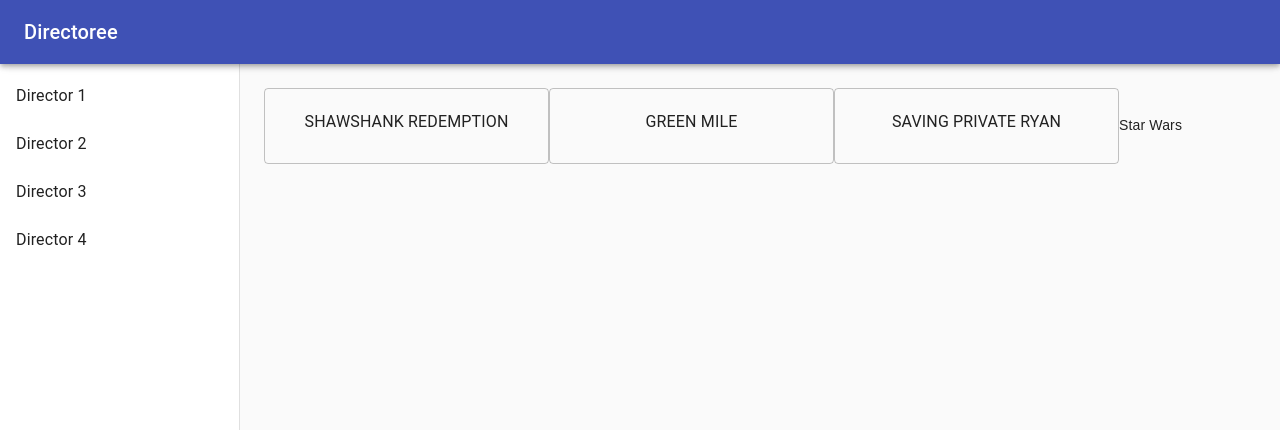
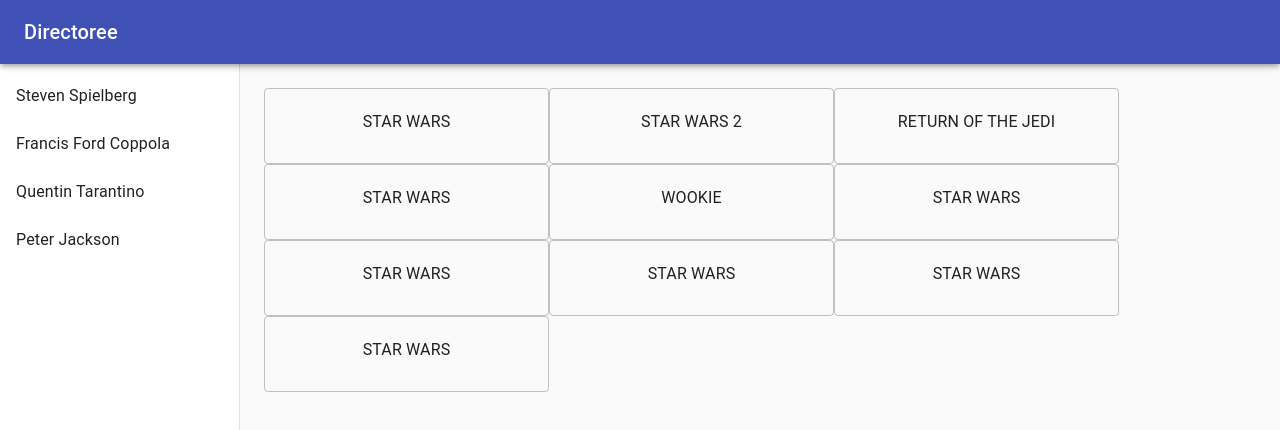
Before and after one commit to russelltchang/directoree, a React app: page / in a window 1280 px wide. Shown: the top 430 px of the page. Built offline with nearby package versions, Linux system fonts and the light colour scheme.

Commit message:
pass props

```diff
--- a/src/components/App.js
+++ b/src/components/App.js
@@ -40,7 +40,7 @@
 export default function App() {
   const classes = useStyles();
   const [director, setDirector] = useState('Steven Spielberg');
-  const directors = ['Director 1', 'Director 2', 'Director 3', 'Director 4']
+  const directors = ['Steven Spielberg', 'Francis Ford Coppola', 'Quentin Tarantino', 'Peter Jackson']
 
   return (
     <div className={classes.root}>
@@ -62,9 +62,9 @@
         <Toolbar />
         <div className={classes.drawerContainer}>
           <List>
-            {directors.map((text, i) => (
-              <ListItem button key={i}>
-                <ListItemText primary={text} />
+            {directors.map((director, i) => (
+              <ListItem button key={i} onClick={()=>setDirector(director)}>
+                <ListItemText primary={director} />
               </ListItem>
             ))}
           </List>
@@ -72,8 +72,7 @@
       </Drawer>
       <main className={classes.content}>
         <Toolbar />
-        <Movies/>
-        {data['Steven Spielberg'][0].name}
+        <Movies director={director}/>
       </main>
     </div>
   );
--- a/src/components/Movies.js
+++ b/src/components/Movies.js
@@ -1,4 +1,5 @@
 import React from "react";
+import { data } from "./data.js"
 import Card from '@material-ui/core/Button';
 import CardContent from '@material-ui/core/CardContent';
 import Typography from '@material-ui/core/Typography';
@@ -15,13 +16,11 @@
   }
 
   render() {
-    var movieList = ['Shawshank Redemption', 'Green Mile', 'Saving Private Ryan']
-    //take the above out...use props and a separate data file to pull movies on click
-    var movies = movieList.map((movie, i)=>
+      var cards = data[this.props.director].map((movie, i)=>
       <Card style={style.movie} variant="outlined">
         <CardContent>
           <Typography>
-            {movie}
+            {movie.name}
           </Typography>
         </CardContent>
       </Card>
@@ -29,7 +28,7 @@
 
     return (
       <>
-        {movies}
+        {cards}
       </>
     )
   }
--- a/src/components/data.js
+++ b/src/components/data.js
@@ -1,6 +1,11 @@
 var data = {
-      'Steven Spielberg': [{'name': 'Star Wars', 'year': '1979', 'rating': 7.7}, {'name': 'Star Wars', 'year': '1979', 'rating': 7.7}, {'name': 'Star Wars', 'year': '1979', 'rating': 7.7}, {'name': 'Star Wars', 'year': '1979', 'rating': 7.7}, {'name': 'Star Wars', 'year': '1979', 'rating': 7.7}, {'name': 'Star Wars', 'year': '1979', 'rating': 7.7}, {'name': 'Star Wars', 'year': '1979', 'rating': 7.7}, {'name': 'Star Wars', 'year': '1979', 'rating': 7.7}, {'name': 'Star Wars', 'year': '1979', 'rating': 7.7}, {'name': 'Star Wars', 'year': '1979', 'rating': 7.7}],
-      'Francis Ford Coppola': []
+      'Steven Spielberg': [{'name': 'Star Wars', 'year': '1979', 'rating': 7.7}, {'name': 'Star Wars 2', 'year': '1979', 'rating': 7.7}, {'name': 'Return of the Jedi', 'year': '1979', 'rating': 7.7}, {'name': 'Star Wars', 'year': '1979', 'rating': 7.7}, {'name': 'Wookie', 'year': '1979', 'rating': 7.7}, {'name': 'Star Wars', 'year': '1979', 'rating': 7.7}, {'name': 'Star Wars', 'year': '1979', 'rating': 7.7}, {'name': 'Star Wars', 'year': '1979', 'rating': 7.7}, {'name': 'Star Wars', 'year': '1979', 'rating': 7.7}, {'name': 'Star Wars', 'year': '1979', 'rating': 7.7}],
+
+      'Francis Ford Coppola': [{'name': 'Godfather', 'year': '1979', 'rating': 7.7}, {'name': 'Star Wars', 'year': '1979', 'rating': 7.7}, {'name': 'Star Wars', 'year': '1979', 'rating': 7.7}, {'name': 'Star Wars', 'year': '1979', 'rating': 7.7}, {'name': 'Star Wars', 'year': '1979', 'rating': 7.7}, {'name': 'Star Wars', 'year': '1979', 'rating': 7.7}, {'name': 'Star Wars', 'year': '1979', 'rating': 7.7}, {'name': 'Star Wars', 'year': '1979', 'rating': 7.7}, {'name': 'Star Wars', 'year': '1979', 'rating': 7.7}, {'name': 'Star Wars', 'year': '1979', 'rating': 7.7}],
+
+      'Quentin Tarantino' : [{'name': 'Pulp Fiction', 'year': '1979', 'rating': 7.7}, {'name': 'Star Wars', 'year': '1979', 'rating': 7.7}, {'name': 'Star Wars', 'year': '1979', 'rating': 7.7}, {'name': 'Star Wars', 'year': '1979', 'rating': 7.7}, {'name': 'Star Wars', 'year': '1979', 'rating': 7.7}, {'name': 'Star Wars', 'year': '1979', 'rating': 7.7}, {'name': 'Star Wars', 'year': '1979', 'rating': 7.7}, {'name': 'Star Wars', 'year': '1979', 'rating': 7.7}, {'name': 'Star Wars', 'year': '1979', 'rating': 7.7}, {'name': 'Star Wars', 'year': '1979', 'rating': 7.7}],
+
+      'Peter Jackson' : [{'name': 'LOTR', 'year': '1979', 'rating': 7.7}, {'name': 'Star Wars', 'year': '1979', 'rating': 7.7}, {'name': 'Star Wars', 'year': '1979', 'rating': 7.7}, {'name': 'Star Wars', 'year': '1979', 'rating': 7.7}, {'name': 'Star Wars', 'year': '1979', 'rating': 7.7}, {'name': 'Star Wars', 'year': '1979', 'rating': 7.7}, {'name': 'Star Wars', 'year': '1979', 'rating': 7.7}, {'name': 'Star Wars', 'year': '1979', 'rating': 7.7}, {'name': 'Star Wars', 'year': '1979', 'rating': 7.7}, {'name': 'Star Wars', 'year': '1979', 'rating': 7.7}]
 }
 
 export { data };
```
